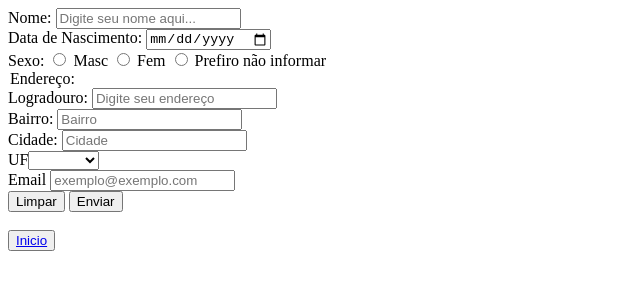
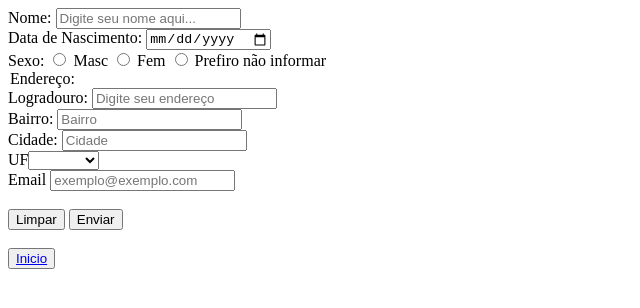
Before and after one commit to HemersonJh/formulario, a plain HTML site: page formulario.html in a window 1280 px wide. Shown: the whole page, without its empty margins (0-640 px from the left). Drawn offline with Linux system fonts and the light colour scheme.

Commit message:
atualizaçao

```diff
--- a/formulario.html
+++ b/formulario.html
@@ -32,9 +32,10 @@
             <option value="Amapá">Brasilia</option>
         </select><br>
         <label for="email">Email</label>
-        <input type="email" value="" placeholder="exemplo@exemplo.com"><br>
-        <button>Limpar</button>
-        <button>Enviar</button><br><br>
+        <input type="email" value="" placeholder="exemplo@exemplo.com"><br><br>
+        <input type="reset" value="Limpar">
+        <input type="submit" value="Enviar"> <br><br>
+
 
         <button><a href="./index.html">Inicio</a></button>
     </form>
```
Also changed, not shown: index.html (+1 -1 lines).
